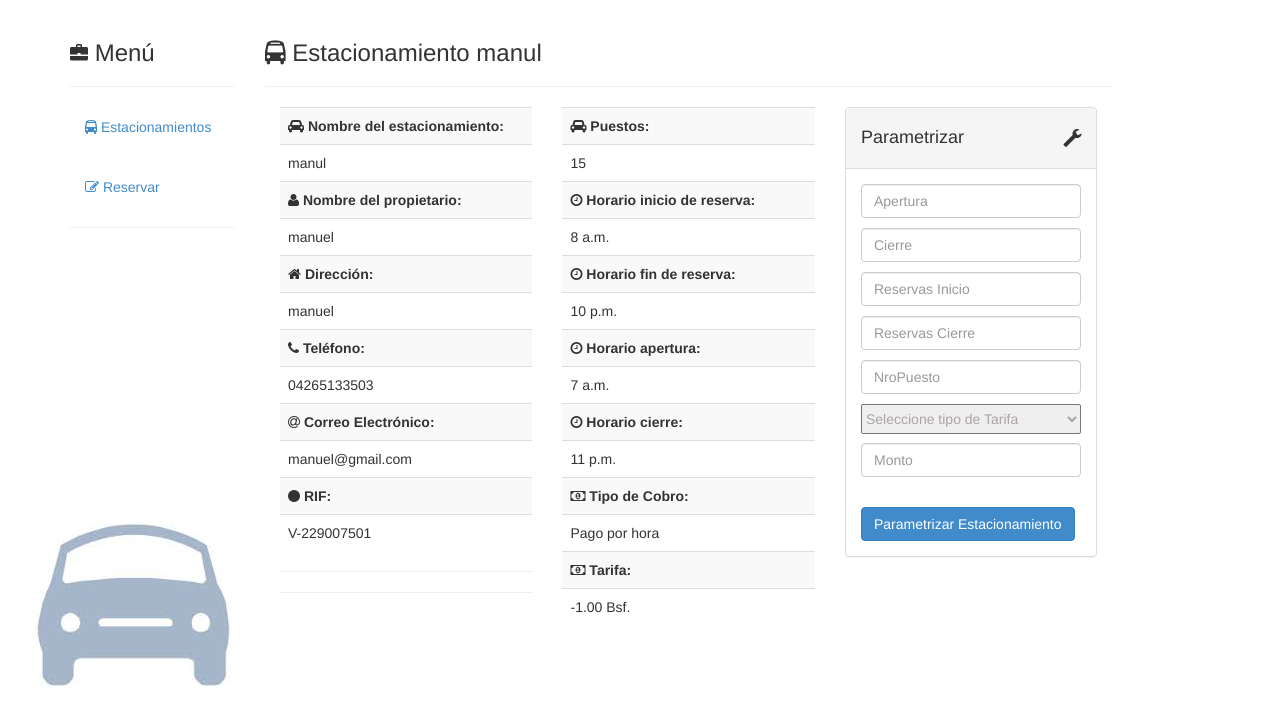
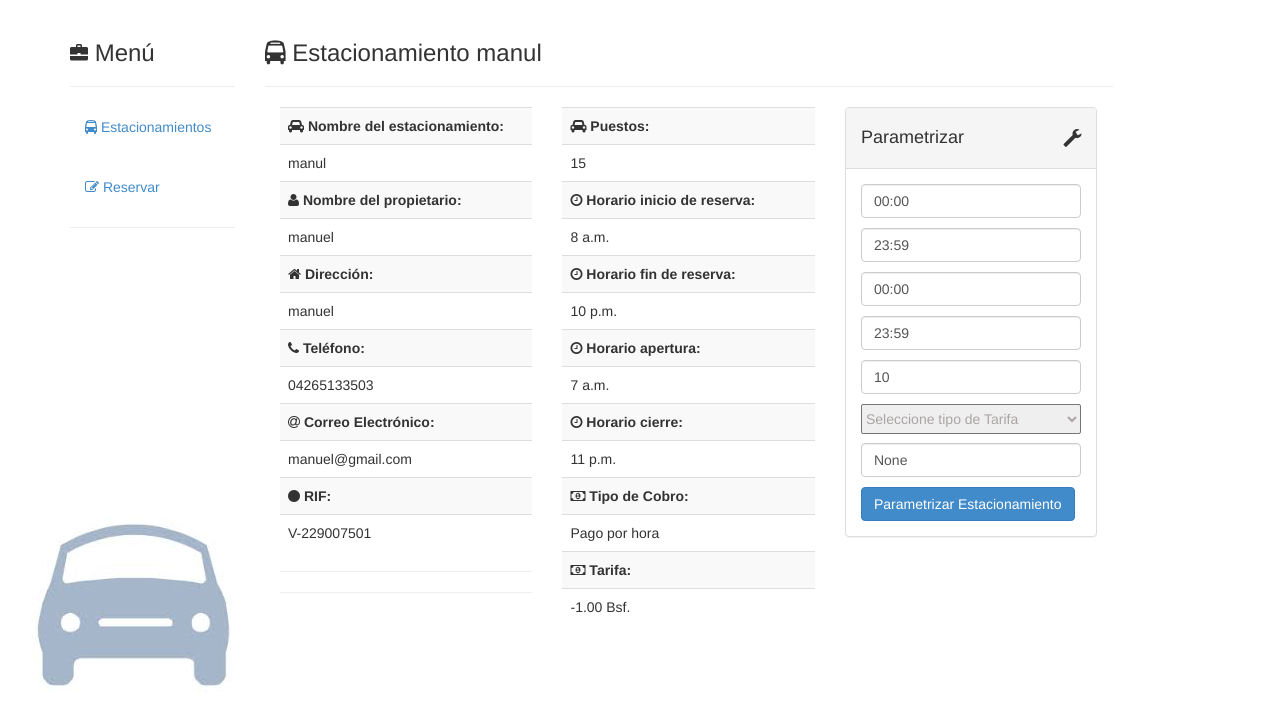
Before and after one commit to jareinozacg/SAGEOctAcorde, a Django app: page /estacionamientos/1/ in a window 1280 px wide. Shown: the part 51-777 px from the top of the page. Run offline with Django 3.2, Linux system fonts and the light colour scheme; data comes from the database, SQL or seed files in the repository; both versions use the stored data as it was after the commit; parts of the project's set-up code (start-up, migrations or seed data) failed here and were passed over; some libraries are stand-ins or nearby versions.

Commit message:
Se acomoda el modelo, poniendole default para horas de inicio y de fin, asi como el forms para que no acepte valores negativos en monto ni puestos, el template tambien se retoca para que cargue los forms ya creados con sus valores.

```diff
--- a/SAGEOctAcorde/estacionamientos/forms.py
+++ b/SAGEOctAcorde/estacionamientos/forms.py
@@ -49,19 +49,27 @@
                 )
 
 class EstacionamientoExtendedForm(ModelForm):
+
     Tarifa = forms.ModelChoiceField(
         queryset=Tarifa.objects.all(),
         empty_label="Seleccione tipo de Tarifa",
         required = True
         )
 
-    monto = forms.DecimalField( max_digits = 10, decimal_places=2,
-                                 label = 'Monto', required = False)
+    monto = forms.DecimalField( max_digits = 10, decimal_places=2, label = 'Monto',
+                                required = False)
 
     class Meta:
         model = Estacionamiento
         exclude = ['Propietario','Nombre','Direccion', 'Telefono_1', 'Telefono_2','Telefono_3',
                     'Email_1','Email_2','Rif', 'Tarifa']
+
+    def clean(self):
+        if self.cleaned_data['monto'] <= 0.0 :
+            raise forms.ValidationError({'monto': ["El valor debe ser positivo.",]})
+        if self.cleaned_data['NroPuesto'] <= 0.0:
+            raise forms.ValidationError({'NroPuesto': ["El valor debe ser positivo.",]})
+        super(Form, self).clean()
 
 
 class EstacionamientoReserva(forms.Form):
--- a/SAGEOctAcorde/estacionamientos/models.py
+++ b/SAGEOctAcorde/estacionamientos/models.py
@@ -4,6 +4,7 @@
 from django.db import models
 from django.forms import ModelForm
 from _overlapped import NULL
+from datetime import datetime, timedelta
 
 
 class Estacionamiento(models.Model):
@@ -21,12 +22,12 @@
 
 	Rif = models.CharField(max_length = 12)
 
-	Apertura = models.TimeField(blank = True, null = True)
-	Cierre = models.TimeField(blank = True, null = True)
-	Reservas_Inicio = models.TimeField(blank = True, null = True)
-	Reservas_Cierre = models.TimeField(blank = True, null = True)
-	NroPuesto = models.IntegerField(blank = True, null = True)
-	Tarifa = models.ForeignKey('Tarifa', null = True, blank = True)
+	Apertura = models.TimeField(blank = True, null = True, default='00:00')
+	Cierre = models.TimeField(blank = True, null = True, default='23:59')
+	Reservas_Inicio = models.TimeField(blank = True, null = True, default='00:00')
+	Reservas_Cierre = models.TimeField(blank = True, null = True, default='23:59')
+	NroPuesto = models.IntegerField(blank = True, null = True, default = 10)
+	Tarifa = models.ForeignKey('Tarifa', null = True, blank = True, default = 10.00)
 
 
 class ReservasModel(models.Model):
--- a/SAGEOctAcorde/templates/estacionamiento.html
+++ b/SAGEOctAcorde/templates/estacionamiento.html
@@ -191,16 +191,14 @@
 	             {% if field.label == 'Tarifa' %}
 	              	{{ field }}
 	             {% else %}
-                    <input type="text" class="form-control" name="{{field.name}}" placeholder="{{field.label}}" for="id_{{field.name}}"><p>
-                    {{ field.errors }}
+                    <input type="text" class="form-control" name="{{field.name}}"
+                    value="{{ field.value}}" placeholder="{{field.label}}" for="id_{{field.name}}"></p>
+                    	{{ field.errors }}
 	          	{% endif %}
 	          	</div>
               </div>
               {% endfor %}
-
                 <div class="control-group">
-                  <label>
-                  </label>
                   <div class="controls">
                     <button type="submit" class="btn btn-primary">
                       Parametrizar Estacionamiento
```
Also changed, not shown: SAGEOctAcorde/db.sqlite3.
